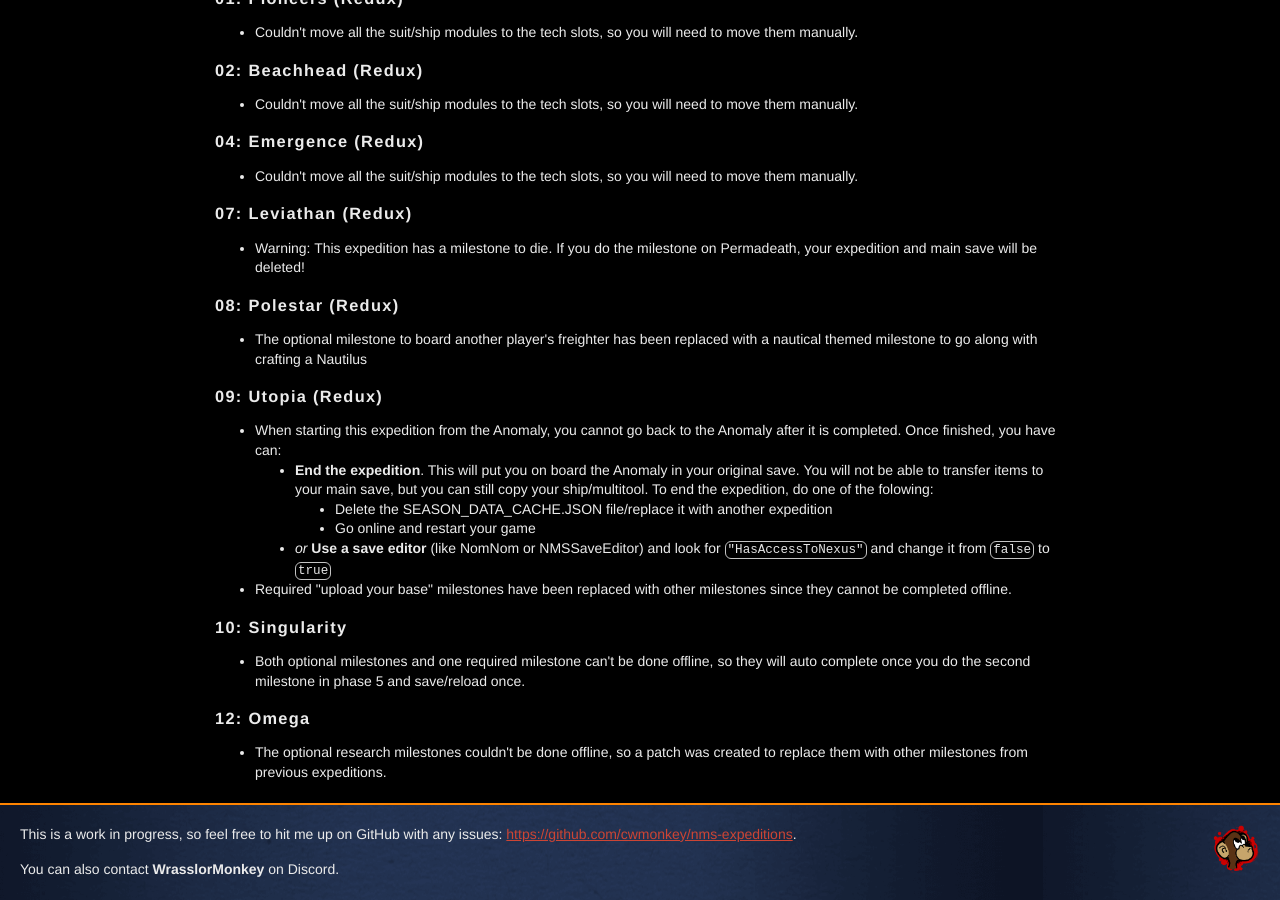
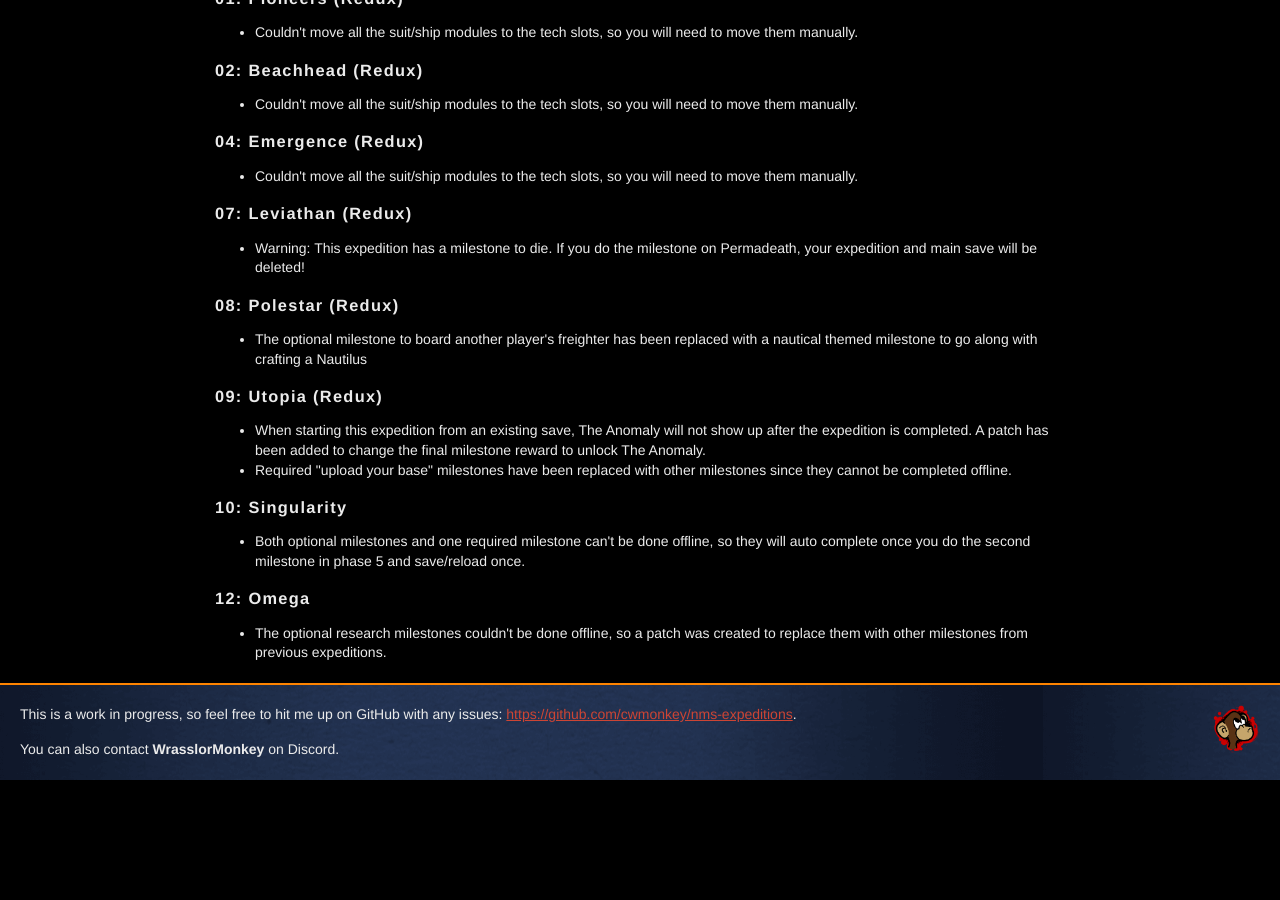
Before and after one commit to cwmonkey/nms-expeditions, a Jekyll site: the page built from index.html, in a window 1280 px wide and 900 px high, scrolled down 1488 px. Built offline with Jekyll 4.4.1, drawn with Linux system fonts in a browser that asks for light colours; some web fonts are replaced; after the commit the page ends 2268 px from its top, so only the background shows below that.

Commit message:
Replacing old note and using "The Anomaly" consistently

```diff
--- a/_data/expeditions.yml
+++ b/_data/expeditions.yml
@@ -64,11 +64,11 @@
   image: e09_utopia.png
   json: 09_redux_utopia.json
   redux: 1
-  notice: 'When starting this expedition from an existing save the Nexus anomaly will not show up after the expedition is completed. Use the patch below to fix this issue:'
+  notice: 'When starting this expedition from an existing save, The Anomaly will not show up after the expedition is completed. Use the patch below to fix this issue:'
   patches:
    - id: add_nexus_reward
      json: 09_redux_utopia.add_nexus_reward.patch.json
-     description: Change the final milestone's reward to unlock the Nexus anomaly (recommended if you are staring this expedition from an existing save)
+     description: Change the final milestone's reward to unlock The Anomaly (recommended if you are staring this expedition from an existing save)
      checked: 1
 - id: e010
   name: '10: Singularity'
--- a/index.html
+++ b/index.html
@@ -375,19 +375,7 @@
       </ul>
       <h3>09: Utopia (Redux)</h3>
       <ul>
-        <li>
-          When starting this expedition from the Anomaly, you cannot go back to the Anomaly after it is completed. Once finished, you have can:
-          <ul>
-            <li>
-              <strong>End the expedition</strong>. This will put you on board the Anomaly in your original save. You will not be able to transfer items to your main save, but you can still copy your ship/multitool. To end the expedition, do one of the folowing:
-              <ul>
-                <li>Delete the SEASON_DATA_CACHE.JSON file/replace it with another expedition</li>
-                <li>Go online and restart your game</li>
-              </ul>
-            </li>
-            <li><em>or</em> <strong>Use a save editor</strong> (like NomNom or NMSSaveEditor) and look for <code>"HasAccessToNexus"</code> and change it from <code>false</code> to <code>true</code></li>
-          </ul>
-        </li>
+        <li>When starting this expedition from an existing save, The Anomaly will not show up after the expedition is completed. A patch has been added to change the final milestone reward to unlock The Anomaly.</li>
         <li>Required "upload your base" milestones have been replaced with other milestones since they cannot be completed offline.</li>
       </ul>
       <h3>10: Singularity</h3>
```
